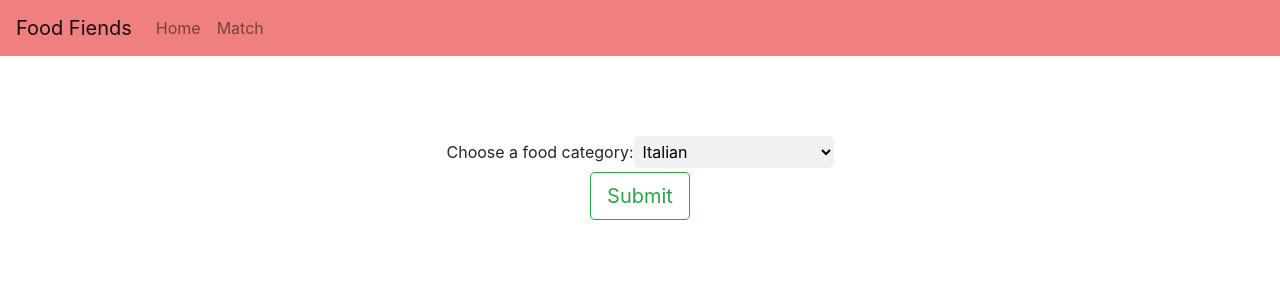
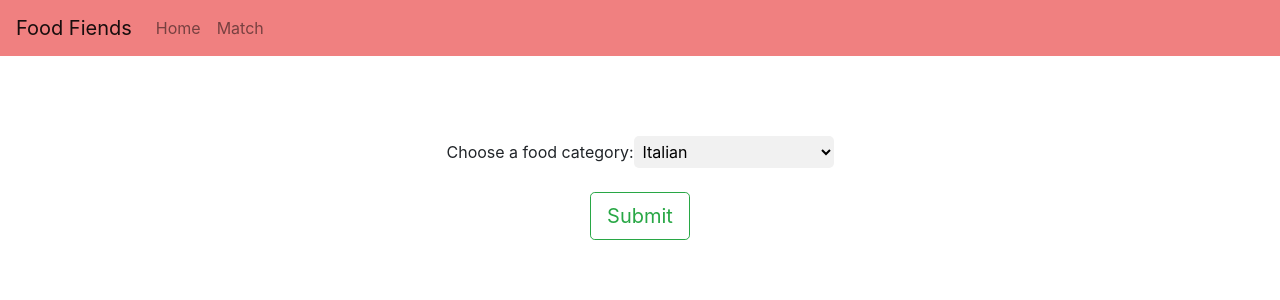
Before and after one commit to Codubee/FoodFiendsMW5-6, a React (Create React App) app in the folder frontend/: page /match in a window 1280 px wide. Shown: the top 300 px of the page. Built offline with nearby package versions, Linux system fonts and the light colour scheme.

Commit message:
Added margins

```diff
--- a/frontend/src/styles/Match.css
+++ b/frontend/src/styles/Match.css
@@ -1,3 +1,6 @@
-.pt-lg{
-    padding-top: 5em;
+.mt-lg{
+    margin-top: 5em;
 }
+.mt-sm{
+    margin-top: 1em;
+}
--- a/frontend/src/views/Match.js
+++ b/frontend/src/views/Match.js
@@ -5,9 +5,9 @@ import '../styles/Match.css'
 
 function Match(){
     return(
-        <Container className="text-center pt-lg">
+        <Container className="text-center mt-lg">
             <Categories/>
-            <Button outline color="success" size='lg' >Submit</Button>
+            <Button className="mt-sm" outline color="success" size='lg' >Submit</Button>
         </Container>
     )
 }
```
